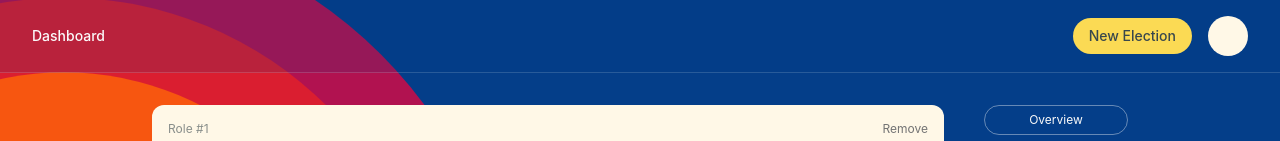
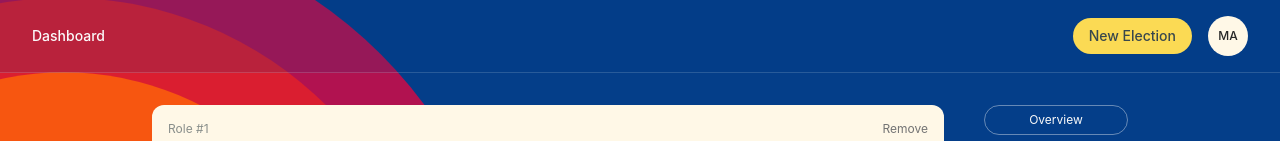
Before and after one commit to devsoc-unsw/trainee-chainsaw-man-26t2, a React (Vite) app in the folder client/: page /elections/1/roles in a window 1280 px wide. Shown: the top 141 px of the page. Built offline with nearby package versions, Linux system fonts and the light colour scheme.

Commit message:
Add popup to avatar in header

```diff
--- a/client/src/components/AvatarButton.tsx
+++ b/client/src/components/AvatarButton.tsx
@@ -1,3 +1,38 @@
+import { Menu } from "@base-ui/react/menu";
+
+// TODO: replace with the signed-in user's email once auth lands
+const EMAIL = "makima@student.unsw.edu";
+
+function initials(email: string) {
+  return email.slice(0, 2).toUpperCase();
+}
+
 export function AvatarButton() {
-  return <div className="size-10 rounded-full bg-card"></div>;
+  // TODO: replace with backend logout
+  const logOut = () => {
+    console.log("logOut");
+  };
+
+  return (
+    <Menu.Root>
+      <Menu.Trigger className="flex size-10 items-center justify-center rounded-full bg-card text-xs font-medium text-neutral-800">
+        {initials(EMAIL)}
+      </Menu.Trigger>
+
+      <Menu.Portal>
+        <Menu.Positioner side="bottom" align="end" sideOffset={8} className="z-50">
+          <Menu.Popup className="min-w-44 rounded-lg border border-muted/40 bg-input p-1 shadow-lg">
+            <div className="truncate px-2 py-1.5 text-xs text-muted/60">{EMAIL}</div>
+            <Menu.Separator className="-mx-1 my-1 h-px bg-muted/20" />
+            <Menu.Item
+              onClick={logOut}
+              className="cursor-pointer rounded-md px-2 py-1.5 text-xs text-neutral-800 outline-none select-none data-highlighted:bg-muted/15"
+            >
+              Log out
+            </Menu.Item>
+          </Menu.Popup>
+        </Menu.Positioner>
+      </Menu.Portal>
+    </Menu.Root>
+  );
 }
```
